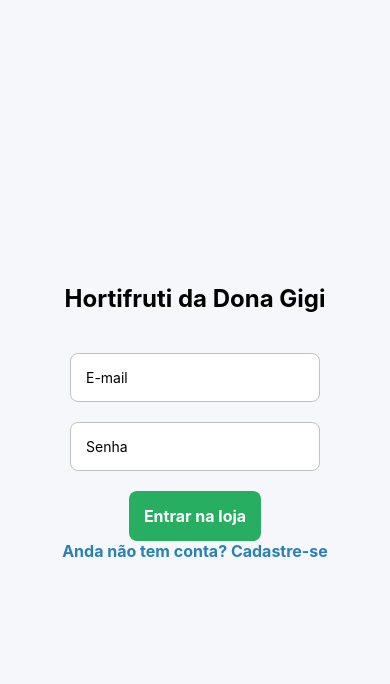
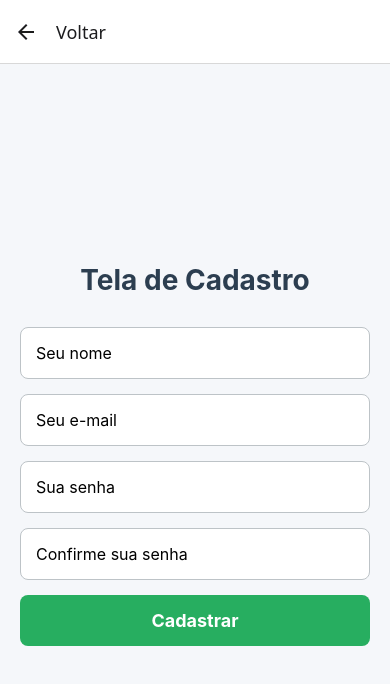
Before and after one commit to prof-salu/hortifruti_20262, a React Native app: screen /Cadastro in a window 390 px wide. Shown: the top 684 px of the page. Built offline with nearby package versions, Linux system fonts and the light colour scheme.

Commit message:
mod07[incopmpleto]

```diff
--- a/App.js
+++ b/App.js
@@ -12,6 +12,7 @@ import LoginScreen from './src/telas/LoginScreen';
 import PerfilScreen from './src/telas/PerfilScreen';
 import FeedScreen from './src/telas/FeedScreen';
 import CatalogoScreen from './src/telas/CatalogoScreen';
+import CadastroScreen from './src/telas/CadastroScreen';
 
 //3. Criando os navegadores
 const Stack = createNativeStackNavigator();
@@ -56,6 +57,12 @@ export default function App() {
           <Stack.Screen name='Login' component={LoginScreen}
                         options={{headerShown: false}}/>
 
+          <Stack.Screen name='Cadastro' component={CadastroScreen}
+                        options={{
+                          title : 'Voltar',
+                          headerBackTitle: 'Voltar'
+                        }} />
+
           <Stack.Screen name='AreaLogada' component={TabNavegacao}
                         options={{headerShown: false}}/>
         </Stack.Navigator>
--- /dev/null
+++ b/src/telas/CadastroScreen.js
@@ -0,0 +1,59 @@
+import {View, Text, StyleSheet,
+        TextInput, TouchableOpacity} from 'react-native';
+
+import { useState } from 'react';
+
+export default function CadastroScreen(){
+    const [nome, setNome] = useState('');
+    const [senha, setSenha] = useState('');
+    const [email, setEmail] = useState('');
+
+    return(
+        <View style={styles.container}>
+            <Text style={styles.titulo}>Tela de Cadastro</Text>
+
+            <TextInput
+                style={styles.entrada}
+                placeholder='Seu nome'/>
+
+            <TextInput
+                style={styles.entrada}
+                placeholder='Seu e-mail'
+                keyboardType='email-address'
+                autoCapitalize='none'/>
+
+            <TextInput
+                style={styles.entrada}
+                placeholder='Sua senha'
+                secureTextEntry={true}/>
+
+            <TextInput
+                style={styles.entrada}
+                placeholder='Confirme sua senha'
+                secureTextEntry={true}/>
+
+            <TouchableOpacity style={styles.botao}>
+                <Text style={styles.textoBotao}>Cadastrar</Text>
+            </TouchableOpacity>
+        </View>
+    )
+}
+
+const styles = StyleSheet.create({
+    container: {
+        flex: 1, justifyContent: 'center', padding: 20,
+        backgroundColor: '#F5F7FA',
+    }, titulo:{
+        fontSize: 28, fontWeight: 'bold',
+        textAlign: 'center', color: '#2C3E50', marginBottom: 30,
+    }, entrada: {
+        backgroundColor: 'white', borderWidth: 1, padding: 15,
+        borderColor: '#BDC3C7',borderRadius: 8,  fontSize: 16,
+        marginBottom: 15,
+    }, botao: {
+        backgroundColor: '#27AE60', padding: 15, borderRadius: 8,
+        alignItems: 'center',
+    }, textoBotao: {
+        color: 'white', fontWeight: 'bold', fontSize: 18
+    }
+})
--- a/src/telas/LoginScreen.js
+++ b/src/telas/LoginScreen.js
@@ -45,8 +45,9 @@ export default function LoginScreen({navigation}){
                 <Text style={styles.textoBotao}>Entrar na loja</Text>
             </TouchableOpacity>
 
-            <TouchableOpacity style={styles.botaoLink}>
-                <Text style={styles.textoLink}>Anda não tem conta? Cadastre-se</Text>
+            <TouchableOpacity style={styles.botaoLink}
+                              onPress={() => navigation.navigate('Cadastro')}>
+                <Text style={styles.textoLink}>Ainda não tem conta? Cadastre-se</Text>
             </TouchableOpacity>
         </View>
     )
```
